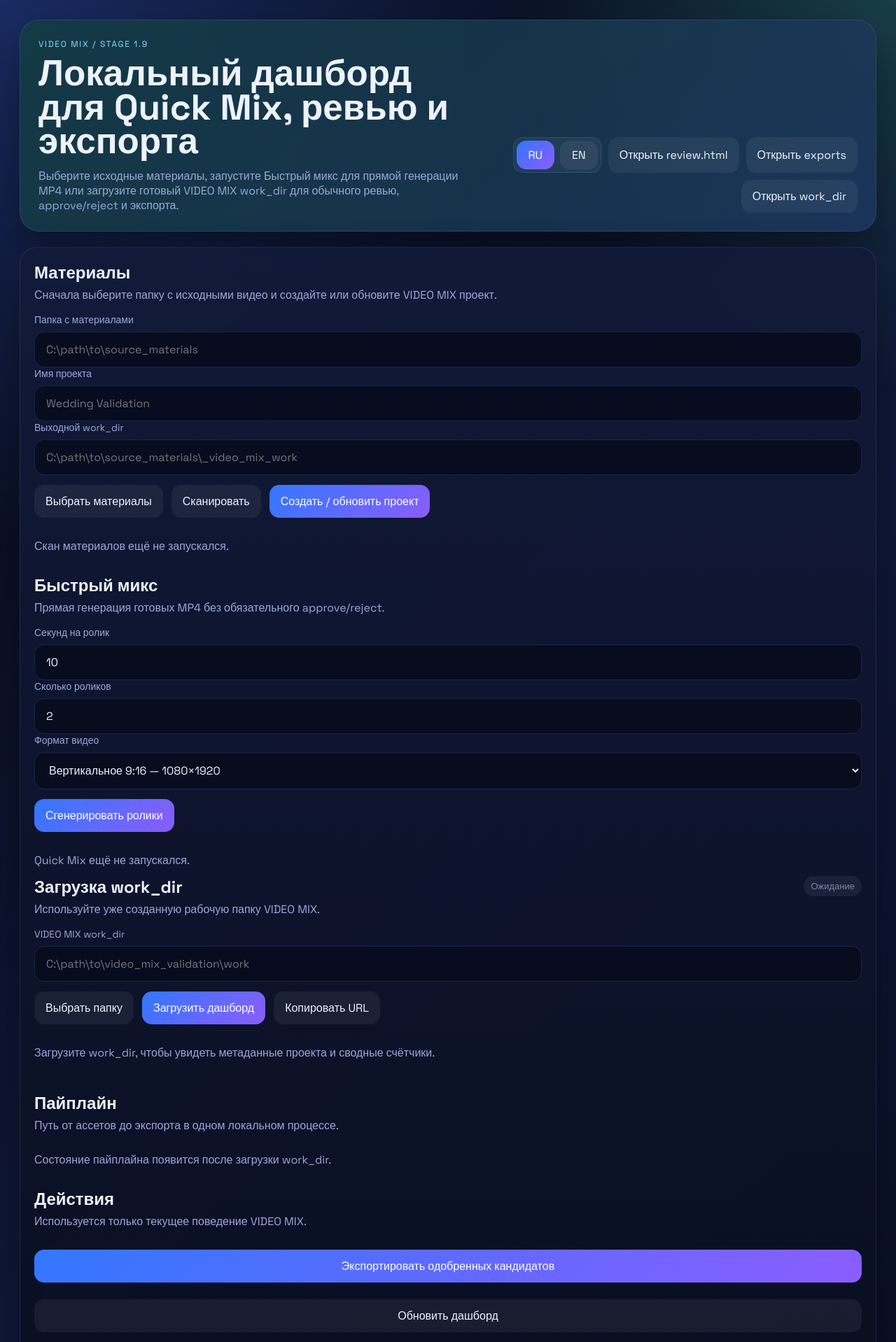
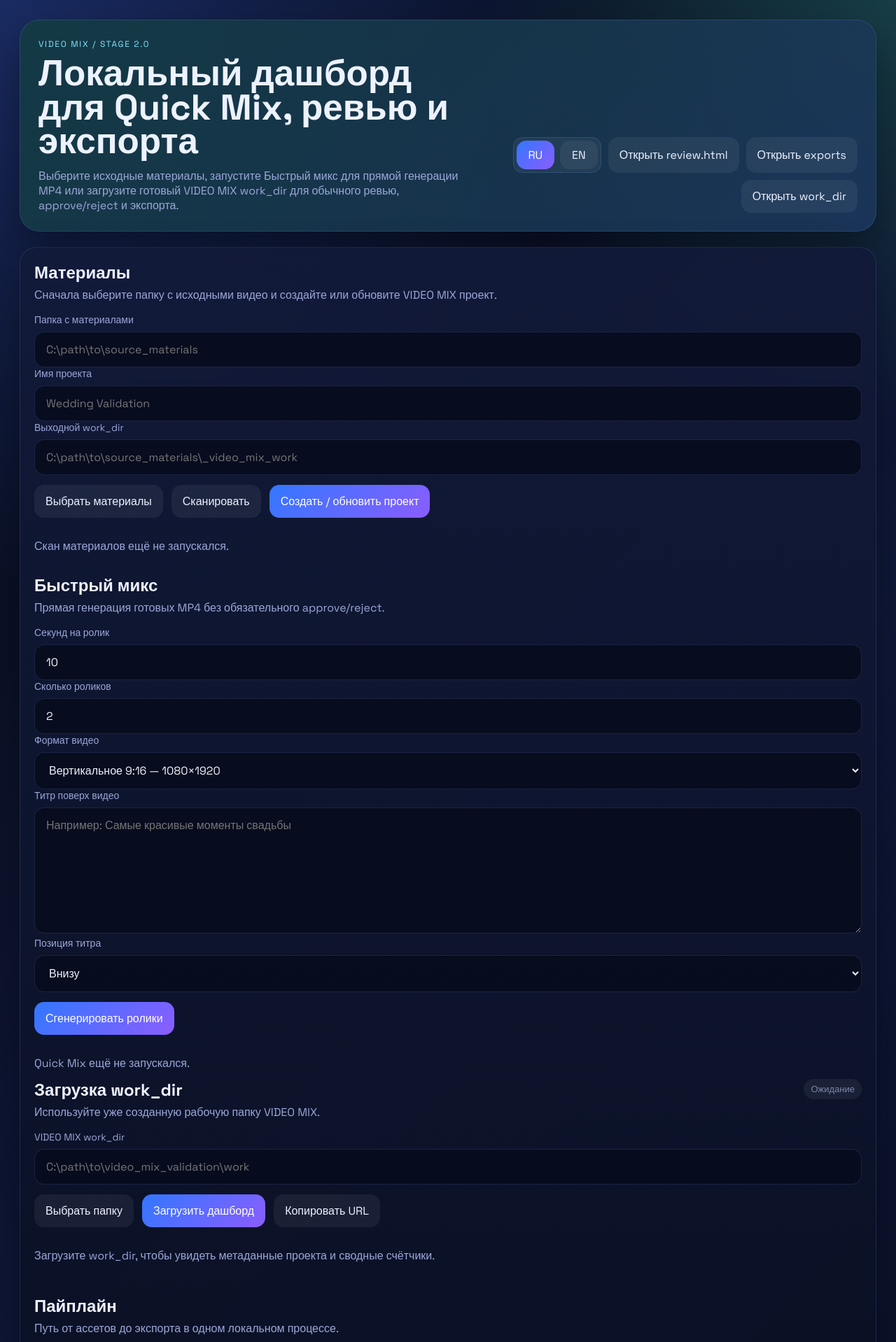
Before and after one commit to oleg3479881328-code/Yt-Dlp-Download-Manager, a FastAPI app: page /video-mix in a window 1280 px wide. Shown: the top 1918 px of the page at 70% size. Run offline with FastAPI, Linux system fonts and the light colour scheme; data that the repository does not hold is empty; some libraries are stand-ins or nearby versions.

Commit message:
Add caption controls to Quick Mix dashboard

```diff
--- a/app/templates/video_mix_dashboard.html
+++ b/app/templates/video_mix_dashboard.html
@@ -7,13 +7,13 @@
   <link rel="preconnect" href="https://fonts.googleapis.com">
   <link rel="preconnect" href="https://fonts.gstatic.com" crossorigin>
   <link href="https://fonts.googleapis.com/css2?family=Space+Grotesk:wght@400;500;700&display=swap" rel="stylesheet">
-  <link rel="stylesheet" href="/static/styles.css?v=video-mix-stage19-orientation">
+  <link rel="stylesheet" href="/static/styles.css?v=video-mix-stage20-captions">
 </head>
 <body>
   <div class="video-mix-shell">
     <section class="video-mix-hero">
       <div>
-        <p class="eyebrow">VIDEO MIX / Stage 1.9</p>
+        <p class="eyebrow">VIDEO MIX / Stage 2.0</p>
         <h1 id="vm-hero-title">Локальный дашборд для Quick Mix, ревью и экспорта</h1>
         <p id="vm-hero-copy" class="hero-copy">Выберите исходные материалы, запустите Быстрый микс для прямой генерации MP4 или загрузите готовый VIDEO MIX work_dir для обычного ревью, approve/reject и экспорта.</p>
       </div>
@@ -76,6 +76,18 @@
           <select id="vm-quickmix-orientation-input">
             <option value="vertical">Вертикальное 9:16 — 1080×1920</option>
             <option value="horizontal">Горизонтальное 16:9 — 1920×1080</option>
+          </select>
+        </label>
+        <label class="field">
+          <span id="vm-quickmix-caption-label">Титр поверх видео</span>
+          <textarea id="vm-quickmix-caption-input" rows="3" placeholder="Например: Самые красивые моменты свадьбы"></textarea>
+        </label>
+        <label class="field">
+          <span id="vm-quickmix-caption-position-label">Позиция титра</span>
+          <select id="vm-quickmix-caption-position-input">
+            <option value="bottom">Внизу</option>
+            <option value="center">По центру</option>
+            <option value="top">Вверху</option>
           </select>
         </label>
         <div class="actions-row">
@@ -197,14 +209,24 @@
         if (url.includes("/api/video-mix/quick-mix") && init?.body) {
           try {
             const orientation = document.getElementById("vm-quickmix-orientation-input")?.value || "vertical";
+            const captionText = document.getElementById("vm-quickmix-caption-input")?.value || "";
+            const captionPosition = document.getElementById("vm-quickmix-caption-position-input")?.value || "bottom";
             const payload = JSON.parse(init.body);
-            init = { ...init, body: JSON.stringify({ ...payload, output_orientation: orientation }) };
+            init = {
+              ...init,
+              body: JSON.stringify({
+                ...payload,
+                output_orientation: orientation,
+                caption_text: captionText,
+                caption_position: captionPosition,
+              }),
+            };
           } catch {}
         }
         return originalFetch(input, init);
       };
     })();
   </script>
-  <script type="module" src="/static/video-mix-dashboard.js?v=video-mix-stage19-orientation"></script>
+  <script type="module" src="/static/video-mix-dashboard.js?v=video-mix-stage20-captions"></script>
 </body>
 </html>
```
